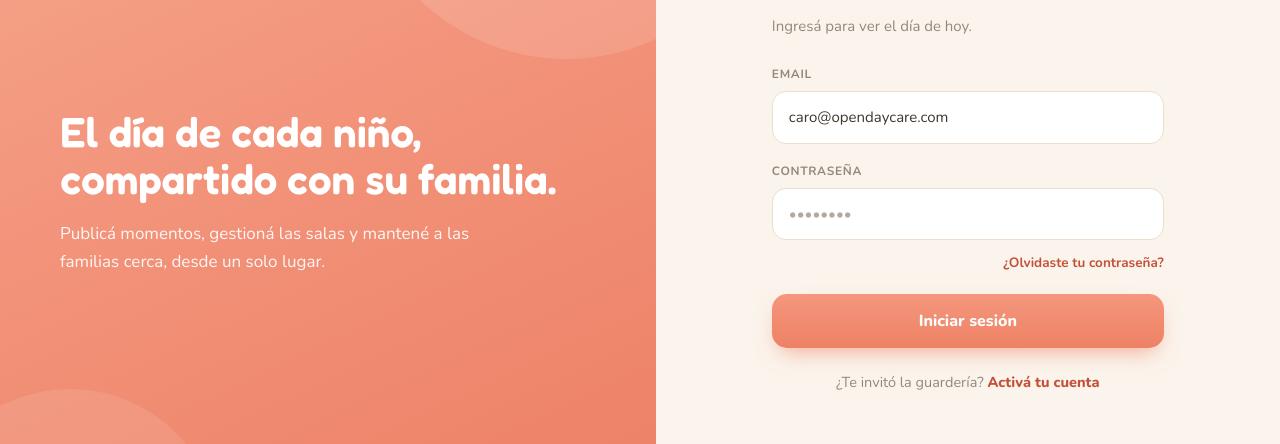
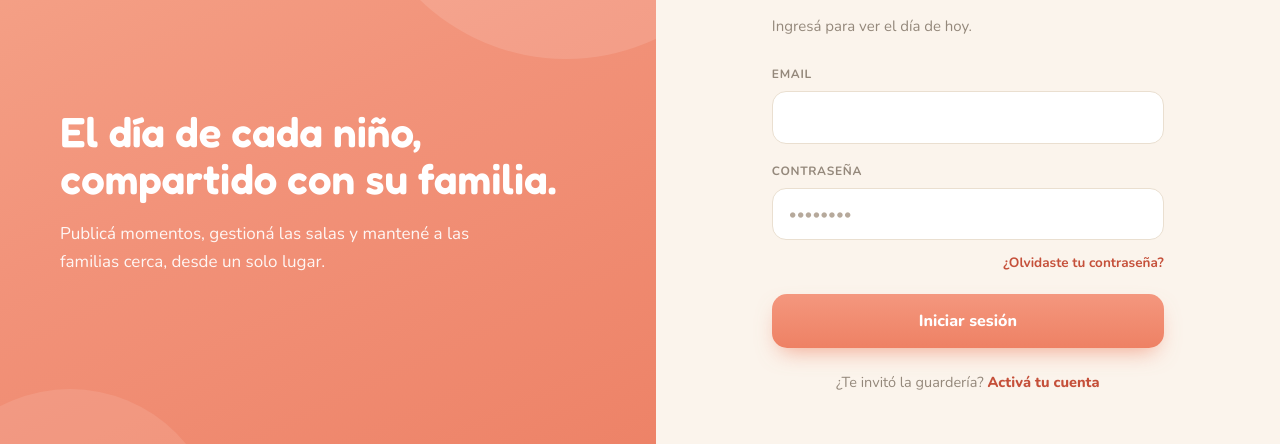
Before and after one commit to arsabe75/open-daycare, a Next.js app: page /login in a window 1280 px wide. Shown: the part 221-665 px from the top of the page. Built offline with nearby package versions, Linux system fonts and the light colour scheme; no server answers.

Commit message:
STEP 06: Refactor login page: replace inline form fields with LoginForm component for better structure and maintainability

```diff
--- a/app/login/page.tsx
+++ b/app/login/page.tsx
@@ -1,7 +1,5 @@
 import type { Metadata } from "next";
-import Link from "next/link";
-import AuthField from "@/components/auth/auth-field";
-import AuthSubmit from "@/components/auth/auth-submit";
+import LoginForm from "@/components/auth/login-form";
 
 export const metadata: Metadata = {
   title: "Iniciar sesión · OpenDayCare",
@@ -75,41 +73,7 @@ export default function LoginPage() {
             Ingresá para ver el día de hoy.
           </p>
 
-          <AuthField
-            label="EMAIL"
-            name="email"
-            type="email"
-            defaultValue="caro@opendaycare.com"
-            className="mb-[18px]"
-          />
-
-          <AuthField
-            label="CONTRASEÑA"
-            name="password"
-            type="password"
-            placeholder="••••••••"
-          />
-
-          <div className="text-right mt-2.5 mb-5">
-            <Link
-              href="/forgot-password"
-              className="text-[#C5503A] text-[13.5px] font-bold"
-            >
-              ¿Olvidaste tu contraseña?
-            </Link>
-          </div>
-
-          <AuthSubmit href="/">Iniciar sesión</AuthSubmit>
-
-          <p className="text-center mt-6 text-[#94887B] text-[14.5px]">
-            ¿Te invitó la guardería?{" "}
-            <Link
-              href="/activate-account"
-              className="text-[#C5503A] font-extrabold"
-            >
-              Activá tu cuenta
-            </Link>
-          </p>
+          <LoginForm />
         </div>
       </div>
     </div>
--- /dev/null
+++ b/components/auth/login-form.tsx
@@ -0,0 +1,58 @@
+"use client";
+
+import { useActionState } from "react";
+import Link from "next/link";
+import { login } from "@/lib/actions/auth";
+import AuthField from "./auth-field";
+import AuthSubmit from "./auth-submit";
+
+export default function LoginForm() {
+  const [state, formAction, isPending] = useActionState(login, {});
+
+  return (
+    <form action={formAction}>
+      <AuthField
+        label="EMAIL"
+        name="email"
+        type="email"
+        className="mb-[18px]"
+      />
+
+      <AuthField
+        label="CONTRASEÑA"
+        name="password"
+        type="password"
+        placeholder="••••••••"
+      />
+
+      <div className="text-right mt-2.5 mb-5">
+        <Link
+          href="/forgot-password"
+          className="text-[#C5503A] text-[13.5px] font-bold"
+        >
+          ¿Olvidaste tu contraseña?
+        </Link>
+      </div>
+
+      {state.error && (
+        <p className="text-[#C5503A] text-[14px] mb-4 font-semibold">
+          {state.error}
+        </p>
+      )}
+
+      <AuthSubmit type="submit">
+        {isPending ? "Iniciando sesión..." : "Iniciar sesión"}
+      </AuthSubmit>
+
+      <p className="text-center mt-6 text-[#94887B] text-[14.5px]">
+        ¿Te invitó la guardería?{" "}
+        <Link
+          href="/activate-account"
+          className="text-[#C5503A] font-extrabold"
+        >
+          Activá tu cuenta
+        </Link>
+      </p>
+    </form>
+  );
+}
```
